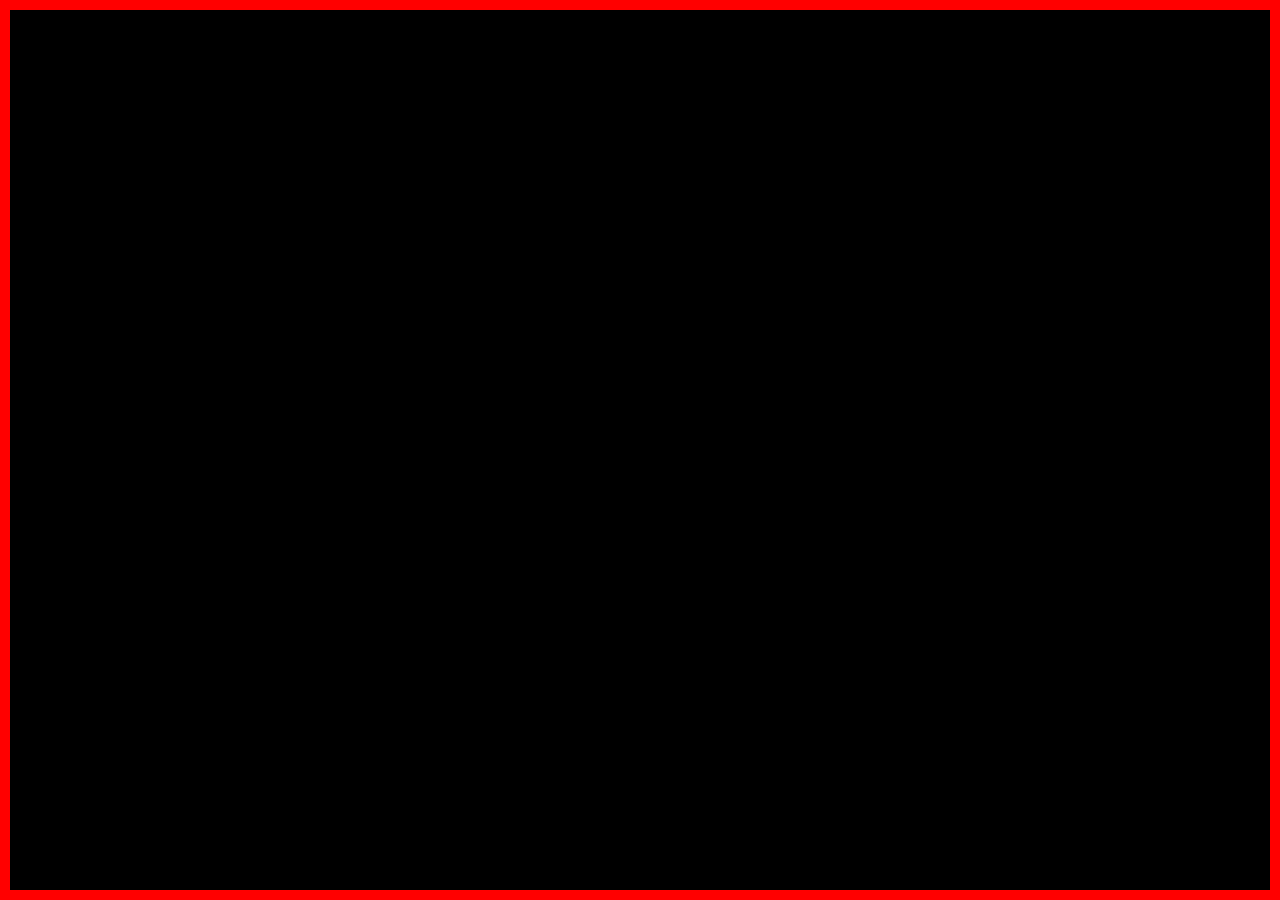
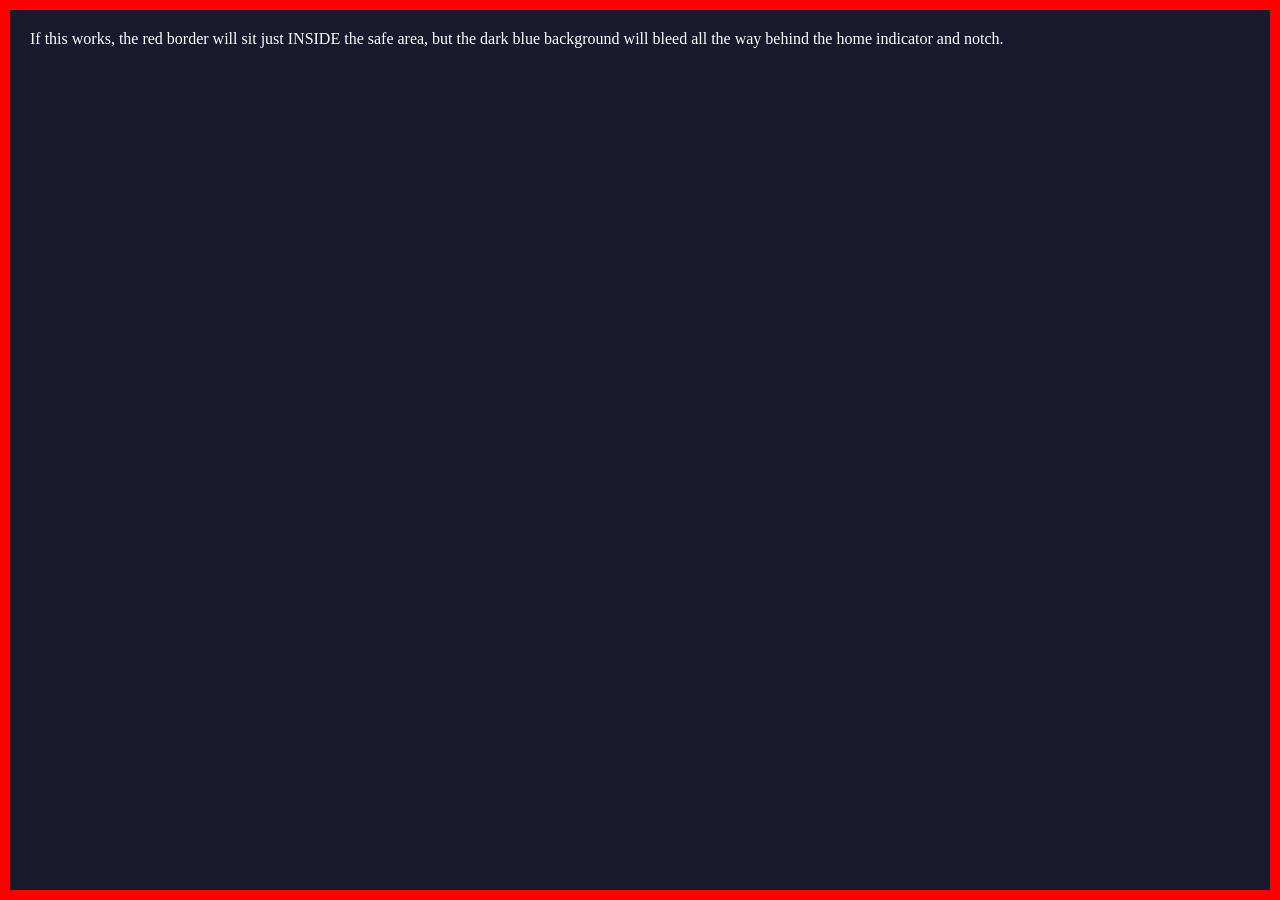
Before and after one commit to LA-S78/la-s78.github.io, a Jekyll site: the page built from index.md, in a window 1280 px wide. Built offline with Jekyll 4.4.1, drawn with Linux system fonts in a browser that asks for light colours.

Commit message:
new theory

```diff
--- a/_layouts/debug.html
+++ b/_layouts/debug.html
@@ -2,45 +2,60 @@
 <html lang="en">
 <head>
     <meta charset="UTF-8">
-    <meta name="viewport" content="width=device-width, initial-scale=1.0, maximum-scale=1.0, user-scalable=no, viewport-fit=cover">
+
+    <!-- The exact Viewport string from the workers.dev JS injection -->
+    <meta name="viewport" content="width=device-width, height=device-height, initial-scale=1, shrink-to-fit=no, user-scalable=no, viewport-fit=cover">
+
+    <!-- Their exact PWA meta tags -->
+    <meta name="mobile-web-app-capable" content="yes">
     <meta name="apple-mobile-web-app-capable" content="yes">
     <meta name="apple-mobile-web-app-status-bar-style" content="black-translucent">
+    <meta name="theme-color" content="#1a1a2e">
 
-    <!-- CRITICAL: Forces the OS to blend the system UI areas -->
-    <meta name="theme-color" content="#000000">
+    <!-- We must include the manifest -->
+    <link rel="manifest" href="/site.webmanifest">
 
-    <link rel="manifest" href="/site.webmanifest">
-    <title>PWA Bleed Test V4</title>
+    <title>PWA Bleed Test V5</title>
 
     <style>
-        /* The Ultimate iOS Lockdown */
-        html, body {
-            width: 100%;
-            height: 100%;
+        /* The exact CSS root rules from workers.dev */
+        * {
+            box-sizing: border-box;
             margin: 0;
             padding: 0;
-            background-color: #000;
-
-            /* Kill the rubber-banding completely */
-            overflow: hidden;
-            overscroll-behavior: none;
-            touch-action: none;
-            -webkit-user-select: none;
         }
 
-        #probe {
-            position: absolute; /* Using absolute instead of fixed binds it to the body */
-            top: 0;
-            left: 0;
-            right: 0;
-            bottom: 0;
+        html, body {
+            background: #1a1a2e; /* Matches theme-color */
+            height: 100vh; /* CRITICAL: They use vh, not dvh or 100% */
+            -webkit-text-size-adjust: 100%;
+            -webkit-tap-highlight-color: transparent;
+            overflow-x: hidden;
+
+            /* The workers.dev site pads the BODY to push content safe,
+               letting the background color bleed to the edge */
+            padding-top: env(safe-area-inset-top);
+            padding-bottom: env(safe-area-inset-bottom);
+            padding-left: env(safe-area-inset-left);
+            padding-right: env(safe-area-inset-right);
+        }
+
+        /* The flex container that holds the app */
+        #app {
+            flex-direction: column;
+            min-height: 100%;
+            display: flex;
+
+            /* Debug Probe to visualize the container */
             border: 10px solid red;
-            box-sizing: border-box;
-            pointer-events: none;
         }
     </style>
 </head>
 <body>
-    <div id="probe"></div>
+    <div id="app">
+        <div style="color: white; padding: 20px;">
+            If this works, the red border will sit just INSIDE the safe area, but the dark blue background will bleed all the way behind the home indicator and notch.
+        </div>
+    </div>
 </body>
 </html>
```
